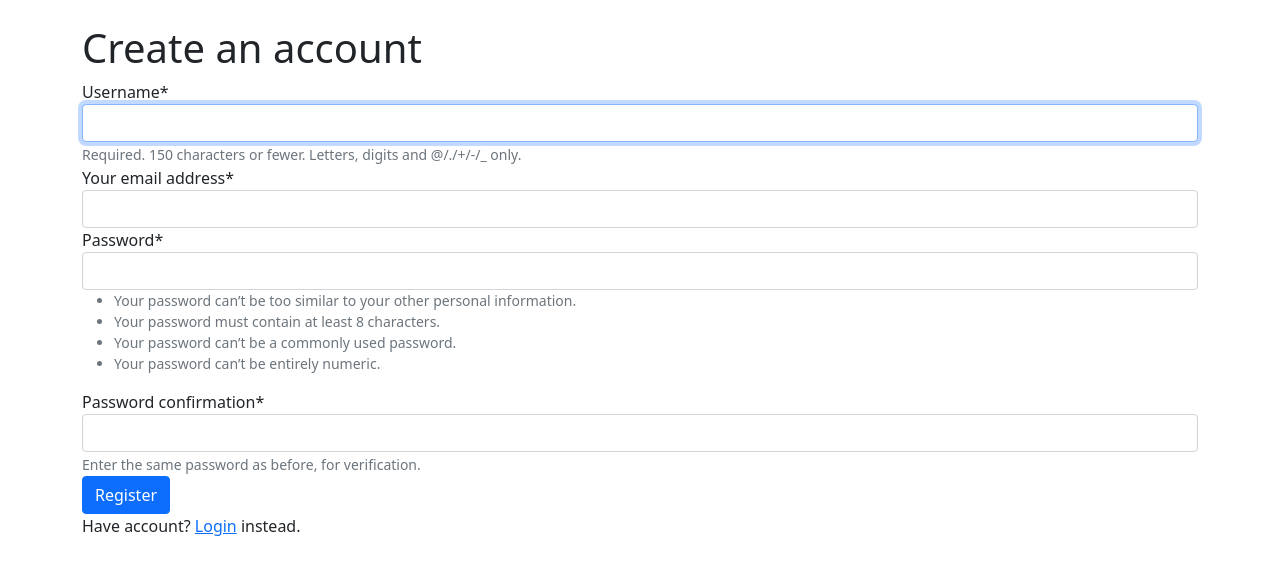
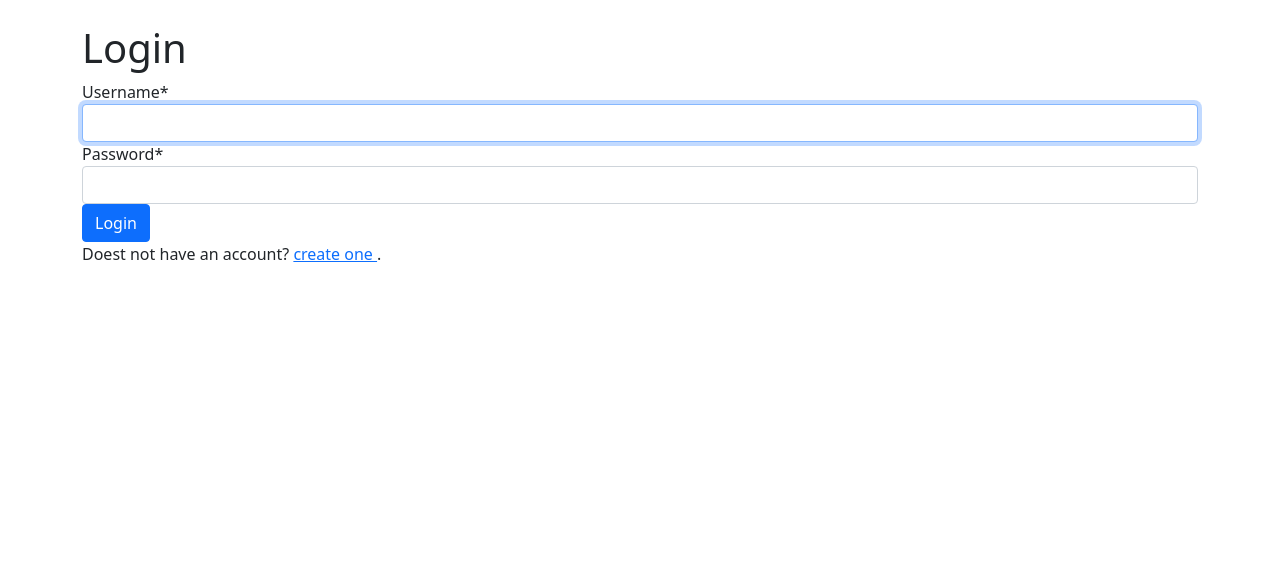
Before and after one commit to fmstam/feira, a Django app: page /accounts/login/ in a window 1280 px wide. Shown: the top 575 px of the page. Run offline with Django 3.2, Linux system fonts and the light colour scheme; some libraries are stand-ins or nearby versions.

Commit message:
login, logout, and alerts are working

```diff
--- a/feira/accounts/forms.py
+++ b/feira/accounts/forms.py
@@ -1,6 +1,7 @@
 from django.contrib.auth.signals import user_logged_in
+from django.core.exceptions import ValidationError
 from django.forms import EmailField, fields
-from django.contrib.auth.forms import UserCreationForm
+from django.contrib.auth.forms import AuthenticationForm, UserCreationForm
 from django.contrib.auth.models import User
 
 
@@ -9,7 +10,6 @@ class BasicRegistrationForm(UserCreationForm):
     """
         A typical basic registration form
     """
-
 
     email = EmailField(required=True, label='Your email address')
 
@@ -27,3 +27,16 @@ class BasicRegistrationForm(UserCreationForm):
             new_user.save()
 
         return new_user
+
+class BasicAuthenticationForm(AuthenticationForm):
+
+    """
+        A typical basic registration form
+    """
+    def confirm_login_allowed(self, user):
+        """
+        Allow active users only
+        """
+        if not user.is_active:
+            raise ValidationError(("This account is inactive."),
+                code='inactive',)
--- a/feira/accounts/templates/accounts/layout.html
+++ b/feira/accounts/templates/accounts/layout.html
@@ -6,7 +6,7 @@
         <meta charset="utf-8">
         <meta name="viewport" content="width=device-width, initial-scale=1.0">
         <!--Bootstrap CSS-->
-        <link rel="stylesheet" <link href="https://cdn.jsdelivr.net/npm/bootstrap@5.1.3/dist/css/bootstrap.min.css" rel="stylesheet" integrity="sha384-1BmE4kWBq78iYhFldvKuhfTAU6auU8tT94WrHftjDbrCEXSU1oBoqyl2QvZ6jIW3" crossorigin="anonymous">
+        <link rel="stylesheet" href="https://cdn.jsdelivr.net/npm/bootstrap@5.1.3/dist/css/bootstrap.min.css" integrity="sha384-1BmE4kWBq78iYhFldvKuhfTAU6auU8tT94WrHftjDbrCEXSU1oBoqyl2QvZ6jIW3" crossorigin="anonymous">
 
         {% block header %}
         {% endblock %}
--- /dev/null
+++ b/feira/accounts/templates/accounts/login.html
@@ -0,0 +1,16 @@
+{% extends "accounts/layout.html" %}
+
+{% block content %}
+
+    {% load crispy_forms_tags %}
+    <div class="container py-4">
+        <h1> Login</h1>
+        <form method="POST">
+            {% csrf_token %}
+            {{form|crispy}}
+            <button class="btn btn-primary" type="submit">Login</button>
+        </form>
+        Doest not have an account? <a href="{% url 'accounts:register' %}">create one </a> .
+    </div>
+
+{% endblock %}
--- a/feira/accounts/templates/accounts/register.html
+++ b/feira/accounts/templates/accounts/register.html
@@ -10,6 +10,7 @@
             {{form|crispy}}
             <button class="btn btn-primary" type="submit">Register</button>
         </form>
-        Have account? <a href='{% url 'login' %}'>Login</a> instead.
+        Have account? <a href="{% url 'accounts:login' %}">Login</a> instead.
     </div>
+
 {% endblock %}
--- a/feira/accounts/urls.py
+++ b/feira/accounts/urls.py
@@ -1,9 +1,10 @@
+from django.contrib.auth.views import LogoutView
 from django.urls import path
-from .views import RegisterView
+from .views import LoginView, RegisterView
 
 app_name ='accounts'
 urlpatterns =[
     path('register/', RegisterView.as_view(), name="register"),
-    path('login/', RegisterView.as_view(), name="login"),
-    path('logout/', RegisterView.as_view(), name="logout")
+    path('login/', LoginView.as_view(), name="login"),
+    path('logout/', LogoutView.as_view(), name="logout")
 ]
--- a/feira/accounts/views.py
+++ b/feira/accounts/views.py
@@ -1,16 +1,29 @@
 from django.shortcuts import render
 from django.urls import reverse, reverse_lazy
-from .forms import BasicRegistrationForm
+from .forms import BasicRegistrationForm, BasicAuthenticationForm
 from django.views.generic import CreateView
-
-class RegisterView(CreateView):
-    form_class = BasicRegistrationForm
-    template_name = 'accounts/register.html'
+from django.contrib.auth import views
+from django.contrib.messages.views import SuccessMessageMixin
 
 
 
+class RegisterView(SuccessMessageMixin, CreateView):
+    form_class = BasicRegistrationForm
+    template_name = 'accounts/register.html'
+    success_message = 'Registration is successful!, you can login now.'
 
-    def get_success_url(self, **kwargs):
+    def get_success_url(self, **kwargs) -> str:
         """or using reverse_lazy"""
-        success_messages = ['Registration is successful!, you can login now.']
-        return reverse('home', args=(success_messages,))
+        #, args=(success_messages,)
+        return reverse('home')
+
+
+class LoginView(SuccessMessageMixin, views.LoginView):
+    form_class = BasicAuthenticationForm
+    template_name ='accounts/login.html'
+    #success_message = 'You are logged-in!'
+
+    # this is not necessary since we can
+    #  set LOGIN_REDIRECT_URL = '/home' in setting.py
+    # def get_success_url(self) -> str:
+    #     return reverse('home')
--- a/feira/feira/settings.py
+++ b/feira/feira/settings.py
@@ -137,3 +137,7 @@ DEFAULT_AUTO_FIELD = 'django.db.models.BigAutoField'
 # Setting the template pack
 # https://django-crispy-forms.readthedocs.io/en/latest/install.html#template-packs
 CRISPY_TEMPLATE_PACK = 'bootstrap4'
+
+# Login and Logout
+LOGIN_REDIRECT_URL = '/home'
+LOGOUT_REDIRECT_URL = '/home'
--- a/feira/feira/urls.py
+++ b/feira/feira/urls.py
@@ -25,6 +25,7 @@ urlpatterns = [
     path('accounts/', include('accounts.urls')), # accounts
     ## django auth built-ins https://github.com/django/django/blob/main/django/contrib/auth/urls.py
     path('accounts/', include('django.contrib.auth.urls')),
-    path('', TemplateView.as_view(template_name='home.html'), name="home")
+    path('', TemplateView.as_view(template_name='home.html'), name="home"),
+    path('home', TemplateView.as_view(template_name='home.html'), name="home")
 
 ]
```
Also changed, not shown: feira/templates/home.html (+1 -21 lines), feira/templates/layout.html (+15 -0 lines).
